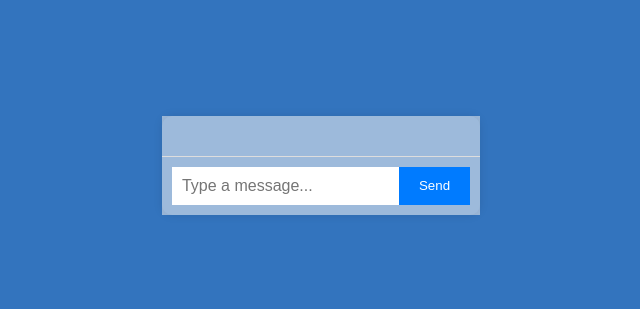
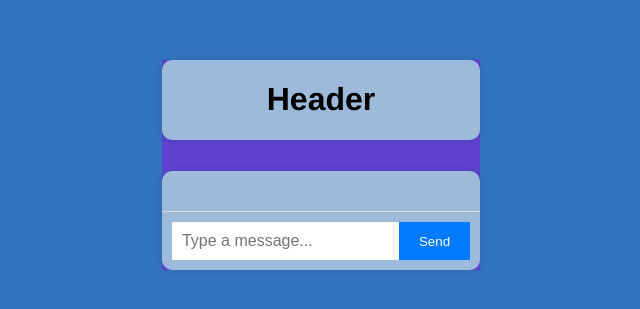
Before and after one commit to assafcohen4/advertiseAITest, a React (Vite) app in the folder portfolio-app/: page / in a window 1280 px wide. Shown: the part 235-544 px from the top of the page, without its empty margins (319-959 px from the left). Built offline with nearby package versions, Linux system fonts and the light colour scheme.

Commit message:
header in place

```diff
--- a/portfolio-app/src/App.css
+++ b/portfolio-app/src/App.css
@@ -12,16 +12,38 @@ html, body {
   background-color: #3374be;
 }
 
+
+
 .App {
-  display: flex;
+  display: block;
   justify-content: center;
   align-items: center;
   height: 100%;
   width: 100%;
-  background-color: #9dbadb;
+  background-color: #5d43cf;
 }
 
+.header {
+  font-family: 'Franklin Gothic Medium', 'Arial Narrow', Arial, sans-serif;
+
+  background-color: aqua;
+  text-align: center;
+  width: 100%;
+  max-width: 600px; /* Set a max-width for better readability */
+  height: 90%;
+  background: #9dbadb;
+  border-radius: 10px;
+  box-shadow: 0 0 10px rgba(0, 0, 0, 0.1);
+  display: flex;
+  flex-direction: column;
+  overflow: hidden;
+  margin-bottom: 10%;
+
+
+
+}
 .chat-window {
+
   width: 100%;
   max-width: 600px; /* Set a max-width for better readability */
   height: 90%;
--- a/portfolio-app/src/App.jsx
+++ b/portfolio-app/src/App.jsx
@@ -1,6 +1,7 @@
 import React, { useState } from 'react';
 import './App.css';
 import ChatWindow from './components/ChatWindow';
+import Header from './components/Header';
 
 
 function App() {
@@ -20,8 +21,9 @@ function App() {
   };
 
   return (
+
     <div className="App">
-
+      <Header/>
       <ChatWindow messages={messages} onSendMessage={sendMessage} />
     </div>
   );
--- /dev/null
+++ b/portfolio-app/src/components/Header.jsx
@@ -0,0 +1,11 @@
+import React from 'react'
+
+function Header() {
+  return (
+    <div className='header'>
+    <h1>Header</h1>
+    </div>
+  )
+}
+
+export default Header
```
